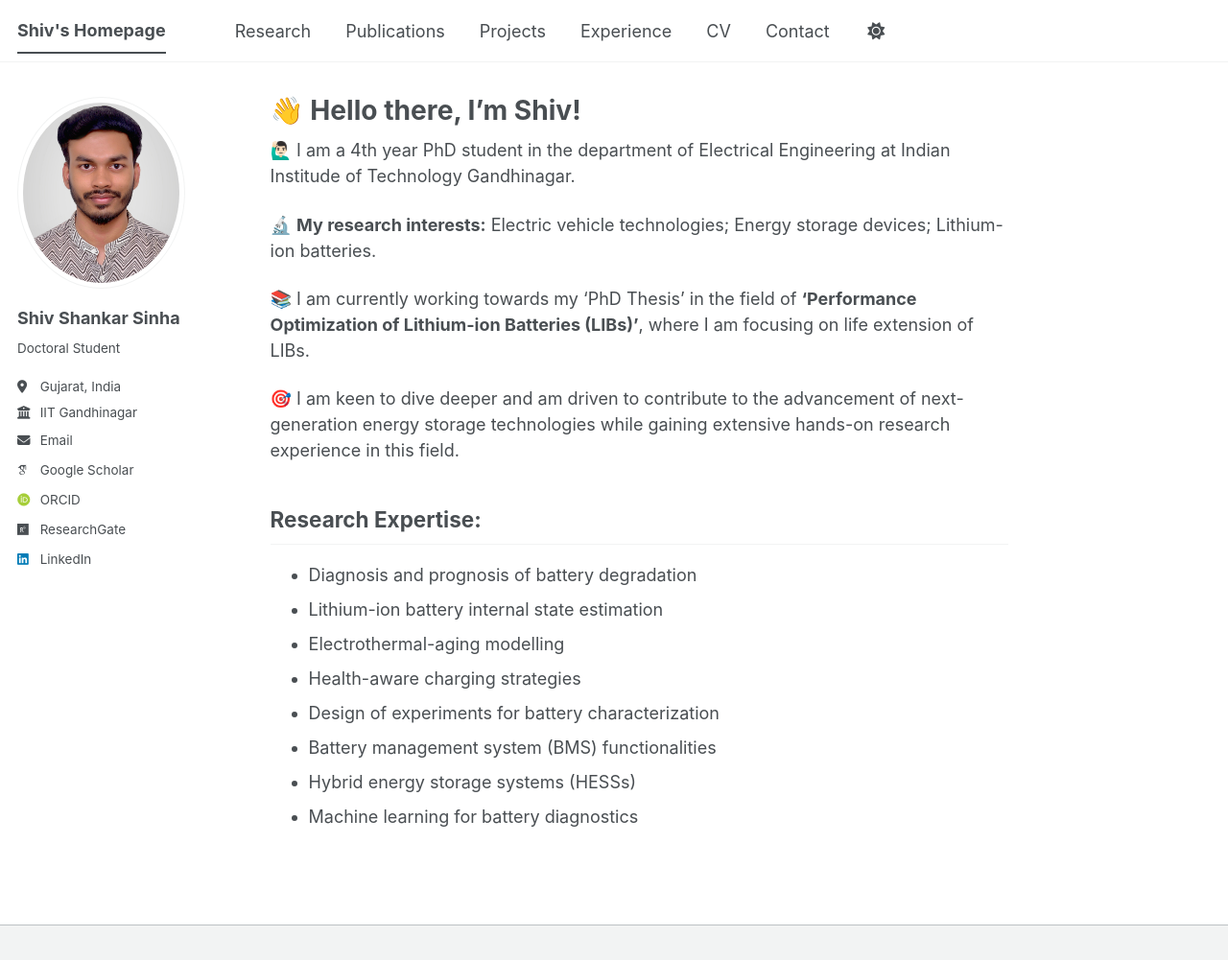
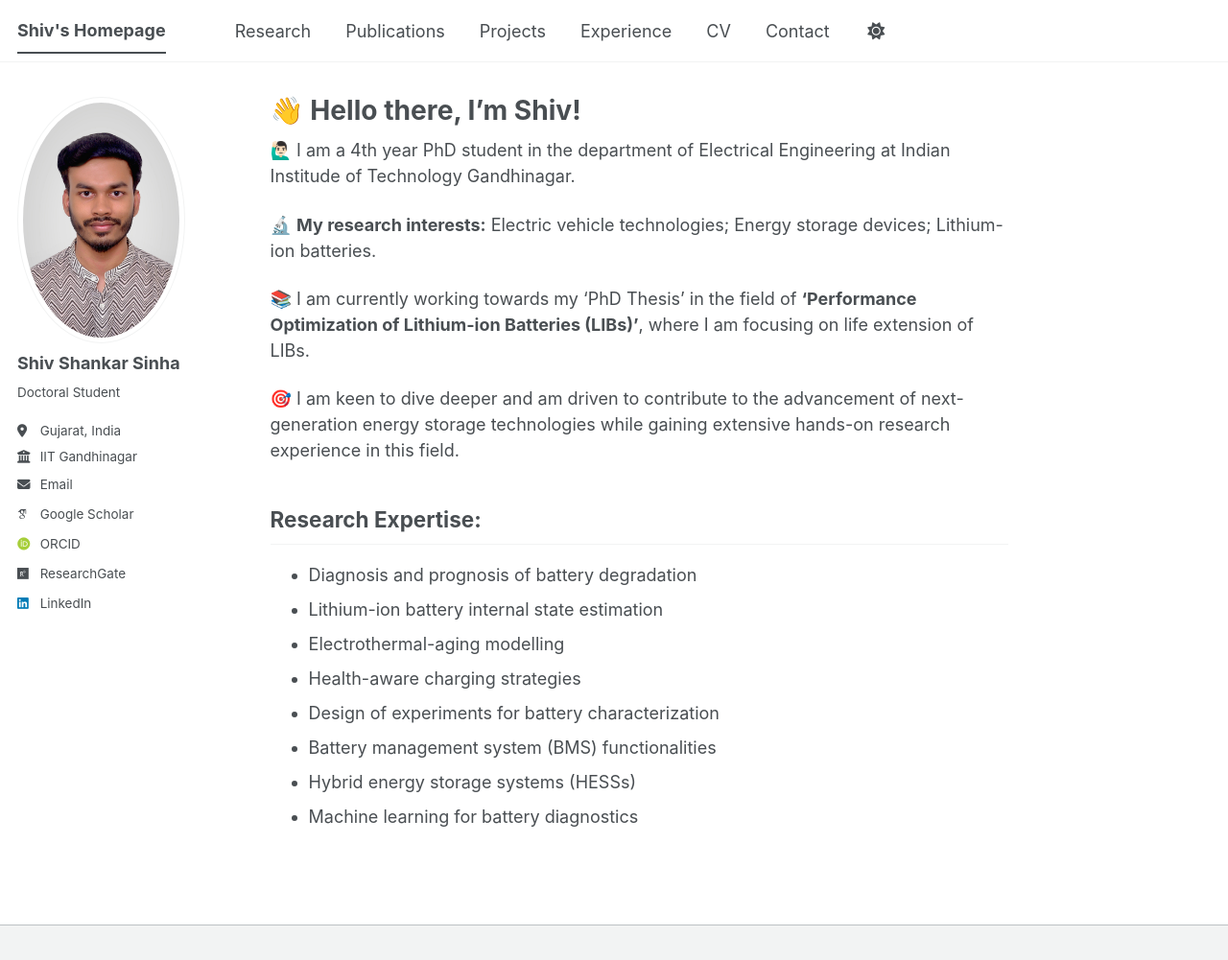
Before and after one commit to shivshankar-sinha/shivshankar-sinha.github.io, a Jekyll site: the page built from _pages/about.md, in a window 1280 px wide and 1001 px high. Shown: the whole window at 96% size. Built offline with Jekyll 4.4.1, drawn with Linux system fonts in a browser that asks for light colours; some web fonts are replaced; a script bundle is joined from its source files by our own code; library files that are not in the unit come from our copies.

Commit message:
Update main.scss

```diff
--- a/assets/css/main.scss
+++ b/assets/css/main.scss
@@ -41,17 +41,3 @@
     "vendor/font-awesome/solid",
     "vendor/font-awesome/brands"
 ;
-/* Circular profile image */
-.author__avatar img {
-  border-radius: 50% !important;
-  width: 200px !important;
-  height: 200px !important;
-  object-fit: cover !important;
-}
-
-/* Fix avatar container size so sidebar links aren't pushed down */
-.author__avatar {
-  width: 200px !important;
-  height: 200px !important;
-  margin: 0 auto 20px auto !important;
-}
```
